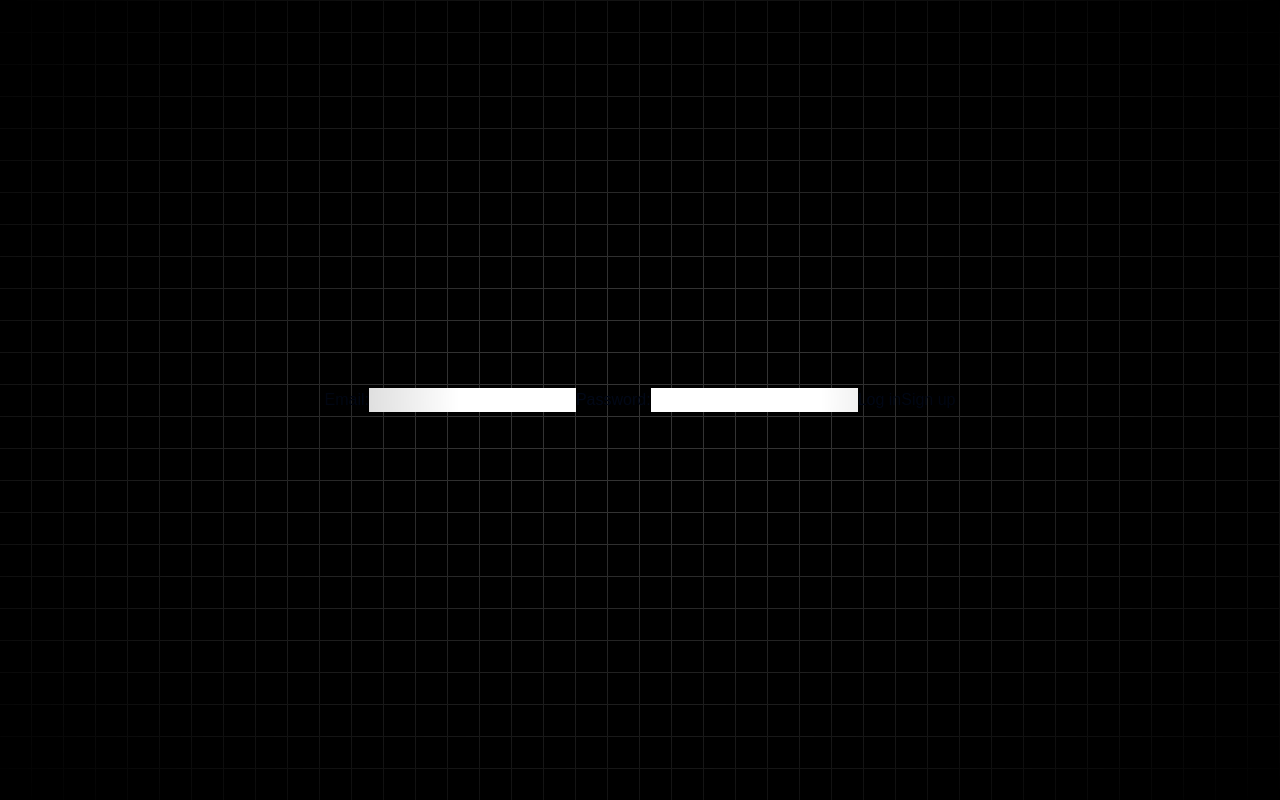
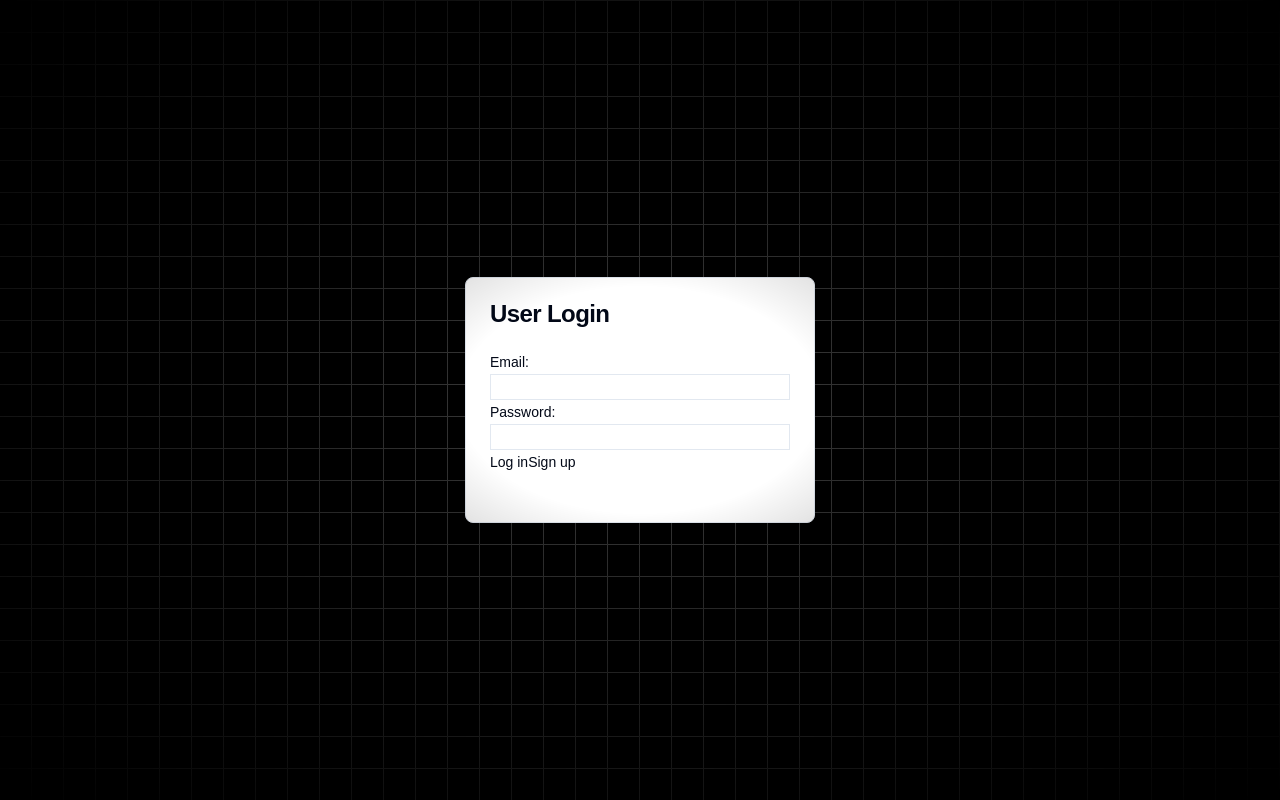
Before and after one commit to abhiiii05/devmeet, a Next.js app: page /login in a window 1280 px wide. Built offline with nearby package versions, Linux system fonts and the light colour scheme.

Commit message:
login page changes

```diff
--- a/app/login/page.tsx
+++ b/app/login/page.tsx
@@ -61,16 +61,27 @@ import { Label } from "@/components/ui/label"
 export default function LoginPage() {
     return (
         <div className="h-[50rem] w-full bg-black bg-grid-white/[0.2] relative flex items-center justify-center">
-            <div
-                className="absolute pointer-events-none inset-0 flex items-center justify-center bg-black [mask-image:radial-gradient(ellipse_at_center,transparent_20%,black)]"></div>
+            <div className="absolute pointer-events-none inset-0 flex items-center justify-center bg-black [mask-image:radial-gradient(ellipse_at_center,transparent_20%,black)]"></div>
+            <Card className="w-[350px]">
+                <CardHeader>
+                    <CardTitle>User Login </CardTitle>
+                                     {/*<CardDescription>Deploy your new project in one-click.</CardDescription>*/}
+                </CardHeader>
+                <CardContent>
             <form>
-                <label htmlFor="email">Email:</label>
-                <input id="email" name="email" type="email" required/>
-                <label htmlFor="password">Password:</label>
-                <input id="password" name="password" type="password" required/>
-                <button formAction={login}>Log in</button>
-                <button formAction={signup}>Sign up</button>
+                <Label htmlFor="email">Email:</Label>
+                <Input id="email" name="email" type="email" required/>
+                <Label htmlFor="password">Password:</Label>
+                <Input id="password" name="password" type="password" required/>
+                <Button formAction={login}>Log in</Button>
+                <Button formAction={signup}>Sign up</Button>
             </form>
+                </CardContent>
+                <CardFooter className="flex justify-between">
+                    {/*<Button formAction={login} variant="outline">Login</Button>*/}
+                    {/*<Button>Sign Up</Button>*/}
+                </CardFooter>
+            </Card>
         </div>
     )
 }
```
Also changed, not shown: app/lib/types.ts (added).
